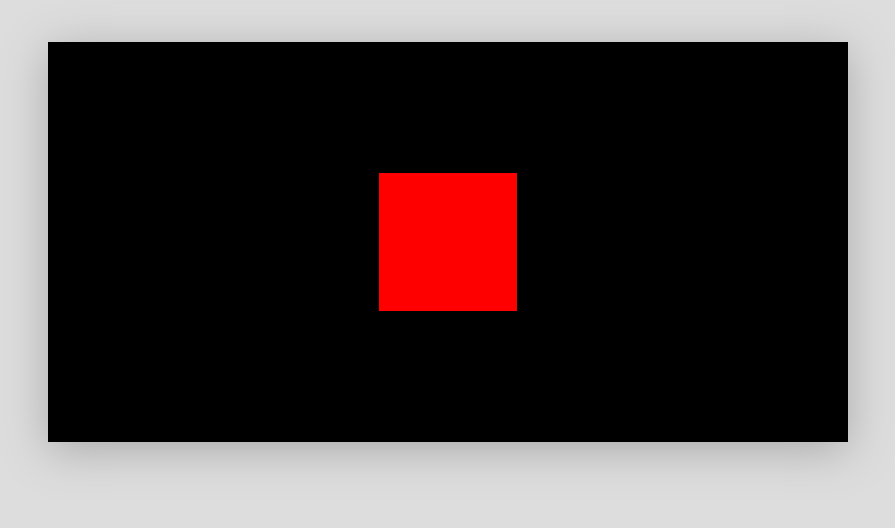
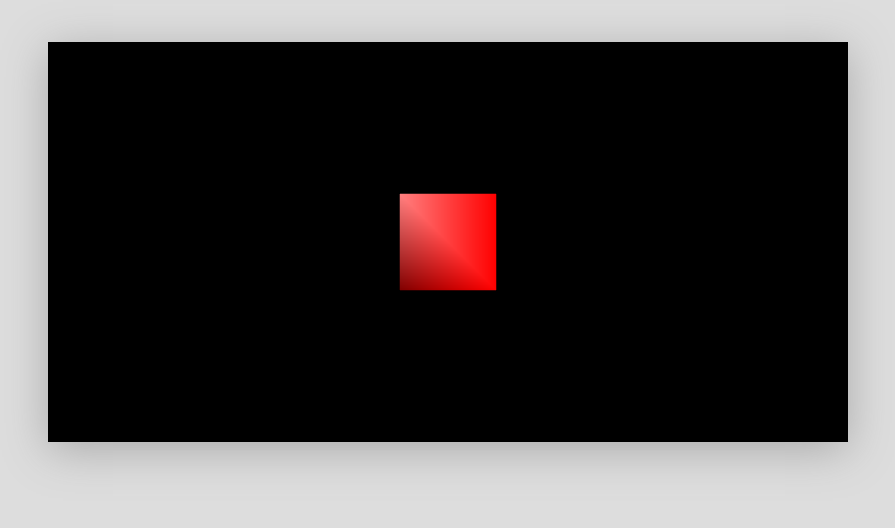
Before and after one commit to SornJarusemratana/html5-minecraft, a plain HTML site: page index.html in a window 1280 px wide. Shown: the top 528 px of the page, without its empty margins (192-1087 px from the left). Drawn offline with Linux system fonts and the light colour scheme.

Commit message:
Added some color, and refactored Shape object slightly

```diff
--- a/index.html
+++ b/index.html
@@ -55,45 +55,55 @@
 //
 // ------------------------------------------------------------
 var Shape = Shape || {};
-Shape.Rect = function(center, width, height) {
-   var center = center;
-   var width = width;
-   var height = height;
+Shape.Rect = function(x, y, z, width, height) {
 
+   var mCoor = {
+      x: x,
+      y: y,
+      z: z,
+      w: width,
+      h: height
+   };
    var mVerts = [];
-   var mBuffer;
+   var mColors = [];
+   var mBuffers = {};
    var mItemSize;
 
    (function construct(){
-      console.log("Constructing a Rect " + width + "x" + height);
-
-      var halfWidth = width / 2;
-      var halfHeight = height / 2;
       mItemSize = 3;
 
-      mVerts[0] = center + halfWidth;
-      mVerts[1] = center + halfHeight;
-      mVerts[2] = 0.0;
+      mVerts[0] = mCoor.x + mCoor.w;
+      mVerts[1] = mCoor.y + mCoor.h;
+      mVerts[2] = mCoor.z;
 
-      mVerts[3] = center - halfWidth;
-      mVerts[4] = center + halfHeight;
-      mVerts[5] = 0.0;
+      mVerts[3] = mCoor.x;
+      mVerts[4] = mCoor.y + mCoor.h;
+      mVerts[5] = mCoor.z;
 
-      mVerts[6] = center + halfWidth;
-      mVerts[7] = center - halfHeight;
-      mVerts[8] = 0.0;
+      mVerts[6] = mCoor.x + mCoor.w;
+      mVerts[7] = mCoor.y;
+      mVerts[8] = mCoor.z;
 
-      mVerts[9] = center - halfWidth;
-      mVerts[10] = center - halfHeight;
-      mVerts[11] = 0.0;
+      mVerts[9] = mCoor.x;
+      mVerts[10] = mCoor.y;
+      mVerts[11] = mCoor.z;
+
+      mColors = [
+         1.0, 0.0, 0.0, 1.0,
+         1.0, 0.5, 0.5, 1.0,
+         1.0, 0.0, 0.0, 1.0,
+         0.5, 0.0, 0.0, 1.0
+      ];
    })();
 
    return {
       getVerts: function(){ return mVerts; },
-      setBuffer: function(buffer){ mBuffer = buffer; },
-      getBufferPosition: function(){ return mBuffer; },
+      getColors: function(){ return mColors; },
+      setBuffer: function(type, buffer){ mBuffers[type] = buffer; },
+      getBufferPosition: function(type){ return mBuffers[type]; },
       getItemSize: function(){ return mItemSize; },
-      getNumItems: function(){ return parseInt(mVerts.length / mItemSize); }
+      getNumItems: function(){ return parseInt(mVerts.length / mItemSize); },
+      getCoor: function(){ return mCoord; }
    };
 }
 
@@ -200,6 +210,10 @@ function setShaderValues(gl) {
    gl.program.vertexPositionAttribute = gl.getAttribLocation(gl.program, "aVertPos");
    gl.enableVertexAttribArray(gl.program.vertexPositionAttribute);
 
+   // Attribute: aVertColor
+   gl.program.vertexColorAttribute = gl.getAttribLocation(gl.program, "aVertColor");
+   gl.enableVertexAttribArray(gl.program.vertexColorAttribute);
+
    // Uniform: umProjection
    gl.program.matUniformProjection = gl.getUniformLocation(gl.program, "umProjection");
 
@@ -211,9 +225,13 @@ function setShaderValues(gl) {
 //
 // ------------------------------------------------------------
 function initBuffers(gl, shape) {
-   shape.setBuffer(gl.createBuffer());
-   gl.bindBuffer(gl.ARRAY_BUFFER, shape.getBufferPosition());
+   shape.setBuffer("vertex", gl.createBuffer());
+   gl.bindBuffer(gl.ARRAY_BUFFER, shape.getBufferPosition("vertex"));
    gl.bufferData(gl.ARRAY_BUFFER, new Float32Array(shape.getVerts()), gl.STATIC_DRAW);
+
+   shape.setBuffer("color", gl.createBuffer());
+   gl.bindBuffer(gl.ARRAY_BUFFER, shape.getBufferPosition("color"));
+   gl.bufferData(gl.ARRAY_BUFFER, new Float32Array(shape.getColors()), gl.STATIC_DRAW);
 }
 
 // ------------------------------------------------------------
@@ -227,10 +245,12 @@ function renderScene(gl, shape, matProjection, matModelView) {
 
    mat4.perspective(45, gl.viewportWidth / gl.viewportHeight, 0.1, 100.0, matProjection);
    mat4.identity(matModelView);
-   mat4.translate(matModelView, [0.0, 0.0, -7.0]);
 
-   gl.bindBuffer(gl.ARRAY_BUFFER, shape.getBufferPosition());
+   gl.bindBuffer(gl.ARRAY_BUFFER, shape.getBufferPosition("vertex"));
    gl.vertexAttribPointer(gl.program.vertexPositionAttribute, shape.getItemSize(), gl.FLOAT, false, 0, 0);
+
+   gl.bindBuffer(gl.ARRAY_BUFFER, shape.getBufferPosition("color"));
+   gl.vertexAttribPointer(gl.program.vertexColorAttribute, 4, gl.FLOAT, false, 0, 0);
 
    gl.uniformMatrix4fv(gl.program.matUniformProjection, false, matProjection);
    gl.uniformMatrix4fv(gl.program.matUniformModelView, false, matModelView);
@@ -278,7 +298,7 @@ function renderScene(gl, shape, matProjection, matModelView) {
 
    console.log("Linked values to shader program");
 
-   var square = new Shape.Rect(0.0, 2.0, 2.0);
+   var square = new Shape.Rect(-1.0, -1.0, -10.0, 2.0, 2.0);
    initBuffers(gl, square);
 
    console.log("Shape to render: Square" + square.getVerts());
--- a/shaders/simple-frag.glsl
+++ b/shaders/simple-frag.glsl
@@ -1,5 +1,7 @@
 precision mediump float;
 
+varying vec4 vColor;
+
 void main(void) {
-   gl_FragColor = vec4(1.0, 0.0, 0.0, 1.0);
+   gl_FragColor = vColor;
 }
--- a/shaders/simple-vert.glsl
+++ b/shaders/simple-vert.glsl
@@ -1,8 +1,12 @@
 attribute vec3 aVertPos;
+attribute vec4 aVertColor;
 
 uniform mat4 umModelView;
 uniform mat4 umProjection;
 
+varying vec4 vColor;
+
 void main(void) {
+   vColor = aVertColor;
    gl_Position = umProjection * umModelView * vec4(aVertPos, 1.0);
 }
```
